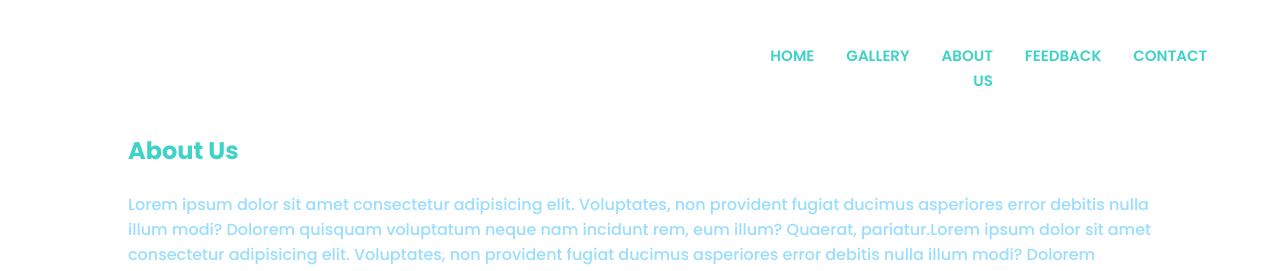
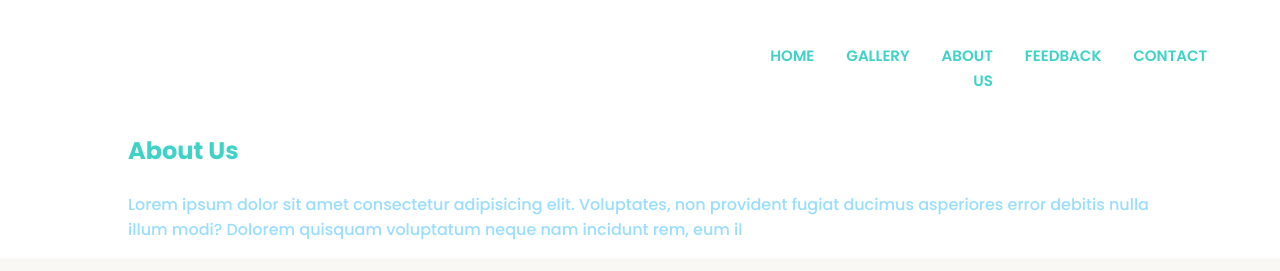
Before and after one commit to EranDakshitha/iwt-assignment, a plain HTML site: page index.html in a window 1280 px wide. Shown: the part 143-414 px from the top of the page. Drawn offline with nearby package versions, Linux system fonts and the light colour scheme.

Commit message:
second commit

```diff
--- a/index.html
+++ b/index.html
@@ -33,7 +33,7 @@
     <div class="showcase">
         <div class="container">
             <h3>About Us</h3>
-            <p>Lorem ipsum dolor sit amet consectetur adipisicing elit. Voluptates, non provident fugiat ducimus asperiores error debitis nulla illum modi? Dolorem quisquam voluptatum neque nam incidunt rem, eum illum? Quaerat, pariatur.Lorem ipsum dolor sit amet consectetur adipisicing elit. Voluptates, non provident fugiat ducimus asperiores error debitis nulla illum modi? Dolorem quisquam voluptatum neque nam incidunt rem, eum illum? Quaerat, pariaturLorem ipsum dolor sit amet consectetur adipisicing elit. Voluptates, non provident fugiat ducimus asperiores error debitis nulla illum modi? Dolorem quisquam voluptatum neque nam incidunt rem, eum illum? Quaerat, pariaturLorem ipsum dolor sit amet consectetur adipisicing elit. Voluptates, non provident fugiat ducimus asperiores error debitis nulla illum modi? Dolorem quisquam voluptatum neque nam incidunt rem, eum illum? Quaerat, pariatur</p>
+            <p>Lorem ipsum dolor sit amet consectetur adipisicing elit. Voluptates, non provident fugiat ducimus asperiores error debitis nulla illum modi? Dolorem quisquam voluptatum neque nam incidunt rem, eum il</p>
         </div>
     </div>
 
```
